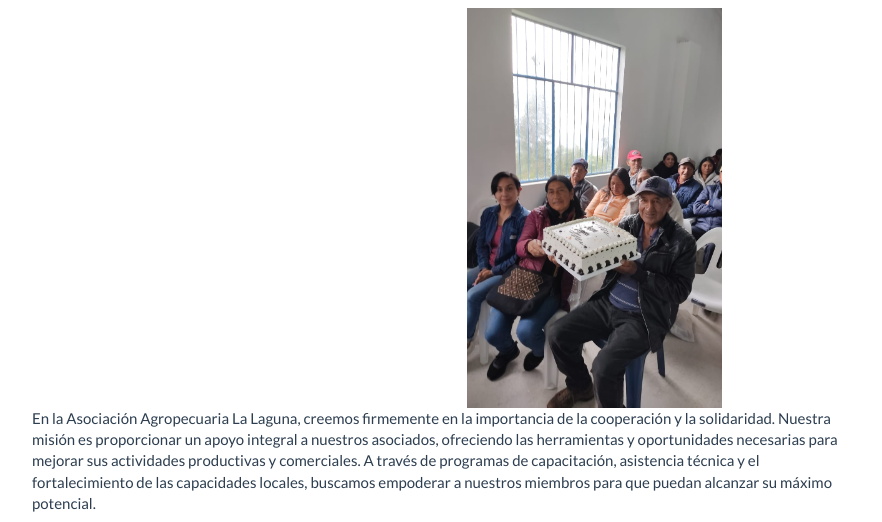
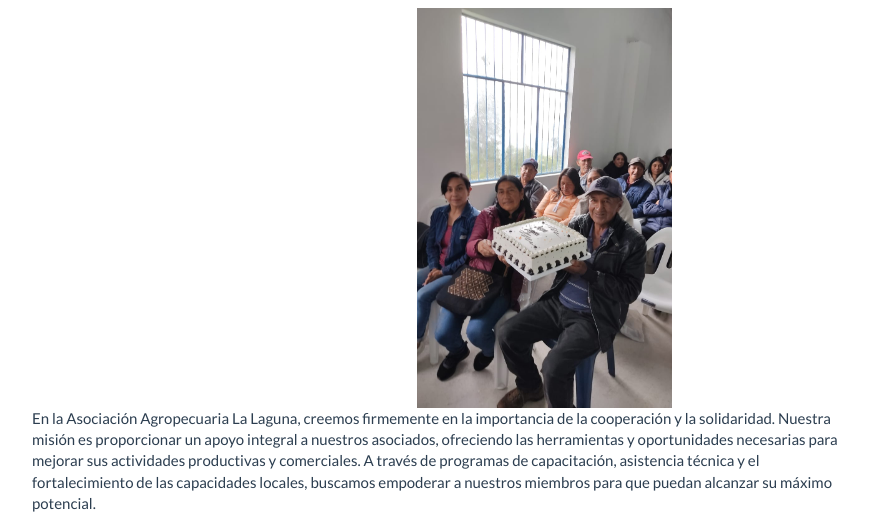
Before and after one commit to DanielOrBO/Asolaguna, a plain HTML site: page index.html in a window 1280 px wide. Shown: the part 695-1217 px from the top of the page, without its empty margins (338-1220 px from the left). Drawn offline with nearby package versions, Linux system fonts and the light colour scheme.

Commit message:
nuevo ajuste

```diff
--- a/index.html
+++ b/index.html
@@ -111,7 +111,7 @@
                         <img src="img/imagen_s.jpg" alt="Grupo de trabajo" class="img-responsive img-large" style="transform: scale(1.9); object-fit: cover; margin-left: 3000px;">
                     </div>
                     <div class="col-md-4">
-                        <img src="img/Union_asociados.jpg" alt="Union de asociados" class="img-responsive" style="height: 400px; object-fit: cover; margin-left: 150px;">
+                        <img src="img/Union_asociados.jpg" alt="Union de asociados" class="img-responsive" style="height: 400px; object-fit: cover; margin-left: 100px;">
                     </div>
                 </div>
 
```
